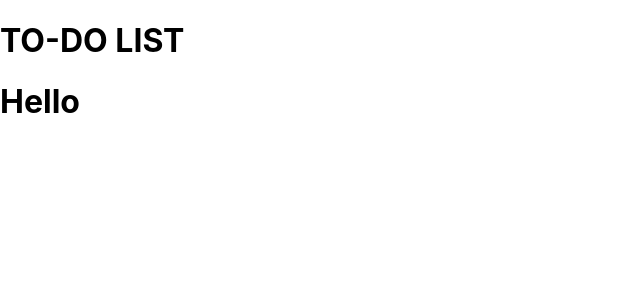
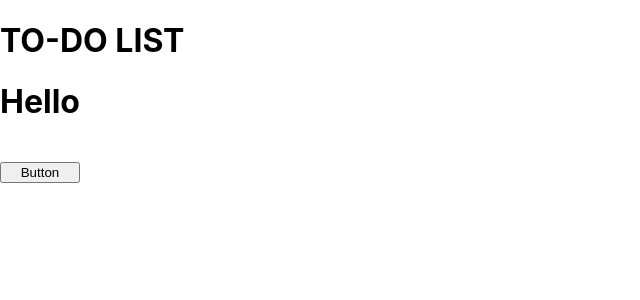
Before and after one commit to MelynAtieno/TO-DO-LIST, a React (Create React App) app: page / in a window 1280 px wide. Shown: the top 300 px of the page, without its empty margins (0-640 px from the left). Built offline with nearby package versions, Linux system fonts and the light colour scheme.

Commit message:
add button

```diff
--- /dev/null
+++ b/src/Components/Button.js
@@ -0,0 +1,9 @@
+import React from 'react'
+
+function Button() {
+  return (
+    <button>Button</button>
+  )
+}
+
+export default Button
--- a/src/Components/Header.js
+++ b/src/Components/Header.js
@@ -1,9 +1,11 @@
 import React from 'react'
+import Button from './Button'
 
 function Header() {
   return (
     <div>
         <h1><b>Hello</b></h1>
+        <Button></Button>
     </div>
   )
 }
```
